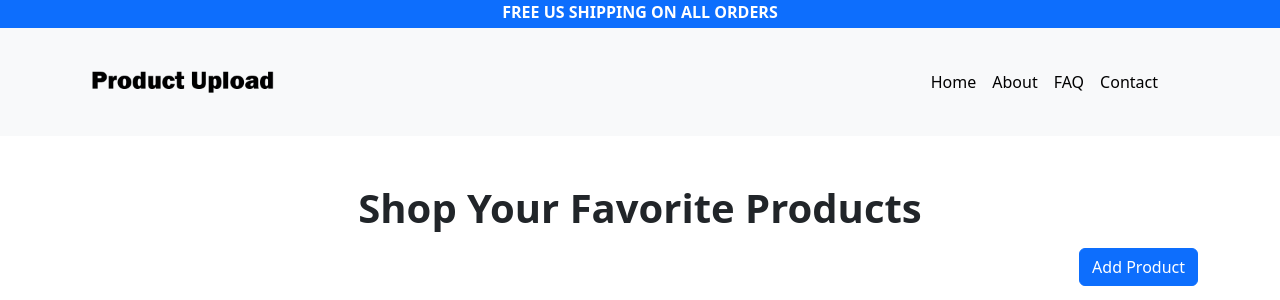
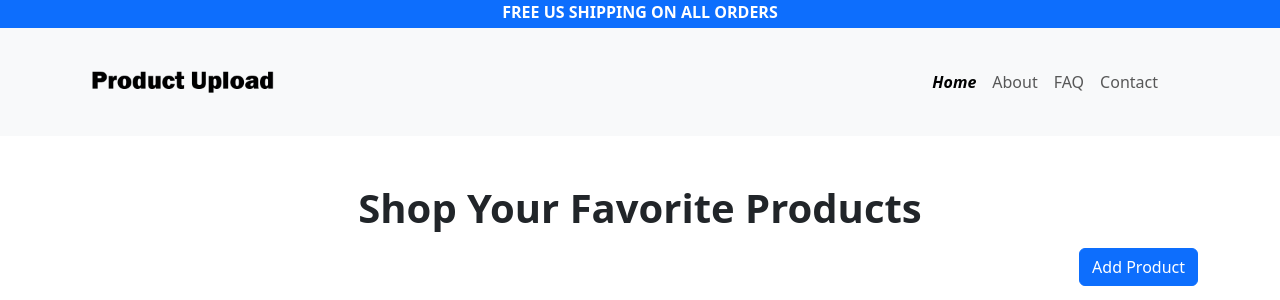
Before and after one commit to Zwill1/PHP-PRODUCT-UPLOAD, a PHP site: page /PHP-PRODUCT-UPLOAD/ in a window 1280 px wide. Shown: the top 300 px of the page. Run offline with PHP 8.4, Linux system fonts and the light colour scheme; data that the repository does not hold is empty.

Commit message:
adding styles and new stylesheet to project

```diff
--- /dev/null
+++ b/assets/css/style.css
@@ -0,0 +1,5 @@
+.active {
+    font-weight: bolder;
+    color: #000;
+    font-style: italic;
+}
--- a/assets/header.php
+++ b/assets/header.php
@@ -6,6 +6,7 @@
     <title>Document</title>
     <link href="https://cdn.jsdelivr.net/npm/bootstrap@5.3.3/dist/css/bootstrap.min.css" rel="stylesheet" integrity="sha384-QWTKZyjpPEjISv5WaRU9OFeRpok6YctnYmDr5pNlyT2bRjXh0JMhjY6hW+ALEwIH" crossorigin="anonymous">
     <!-- insert Font awesome here. Icons work-->
+    <link href="http://localhost/PHP-PRODUCT-UPLOAD/assets/css/style.css" type="text/css" rel="stylesheet" />
 </head>
 <body>
     <?php include 'nav.php' ?>
--- a/assets/nav.php
+++ b/assets/nav.php
@@ -1,3 +1,5 @@
+<?php //echo $_SERVER['REQUEST_URI']; ?>
+
 <div class="sticky-top">
   <?php include 'top-header.php' ?>
   <nav class="navbar navbar-expand-lg bg-body-tertiary py-4">
@@ -14,19 +16,19 @@
             <a class="nav-link active" aria-current="page" href="http://localhost/PHP-PRODUCT-UPLOAD/">Home</a>
           </li>
           <li class="nav-item">
-            <a class="nav-link active" aria-current="page" href="#">About</a>
+            <a class="nav-link" aria-current="page" href="#">About</a>
           </li>
           <li class="nav-item">
-            <a class="nav-link active" aria-current="page" href="#">FAQ</a>
+            <a class="nav-link" aria-current="page" href="#">FAQ</a>
           </li>
           <li class="nav-item">
-            <a class="nav-link active" aria-current="page" href="#">Contact</a>
+            <a class="nav-link" aria-current="page" href="#">Contact</a>
           </li>
           <li class="nav-item">
-            <a class="nav-link active" aria-current="page" href="#"><i class="fa-solid fa-magnifying-glass"></i></a>
+            <a class="nav-link" aria-current="page" href="#"><i class="fa-solid fa-magnifying-glass"></i></a>
           </li>
           <li class="nav-item">
-            <a class="nav-link active" aria-current="page" href="#"><i class="fa-solid fa-cart-shopping"></i></a>
+            <a class="nav-link" aria-current="page" href="#"><i class="fa-solid fa-cart-shopping"></i></a>
           </li>
           <!-- <li class="nav-item">
             <a class="nav-link" href="#">Features</a>
--- a/db/product.php
+++ b/db/product.php
@@ -24,7 +24,7 @@
 
     <div class="mt-5 mb-3">
         <div class="row">
-            <div class="col-sm-12 col-md-6 col-xl-4">
+            <div class="col-sm-12 col-md-6 col-xl-4 pb-5 text-center text-md-start">
                 <img src="<?php echo $row['prodimage'];  ?>" alt="<?php echo $row["prodname"]; ?>" style="width: 250px;" />
             </div>
             <div class="col-sm-12 col-md-6 col-xl-8">
```
